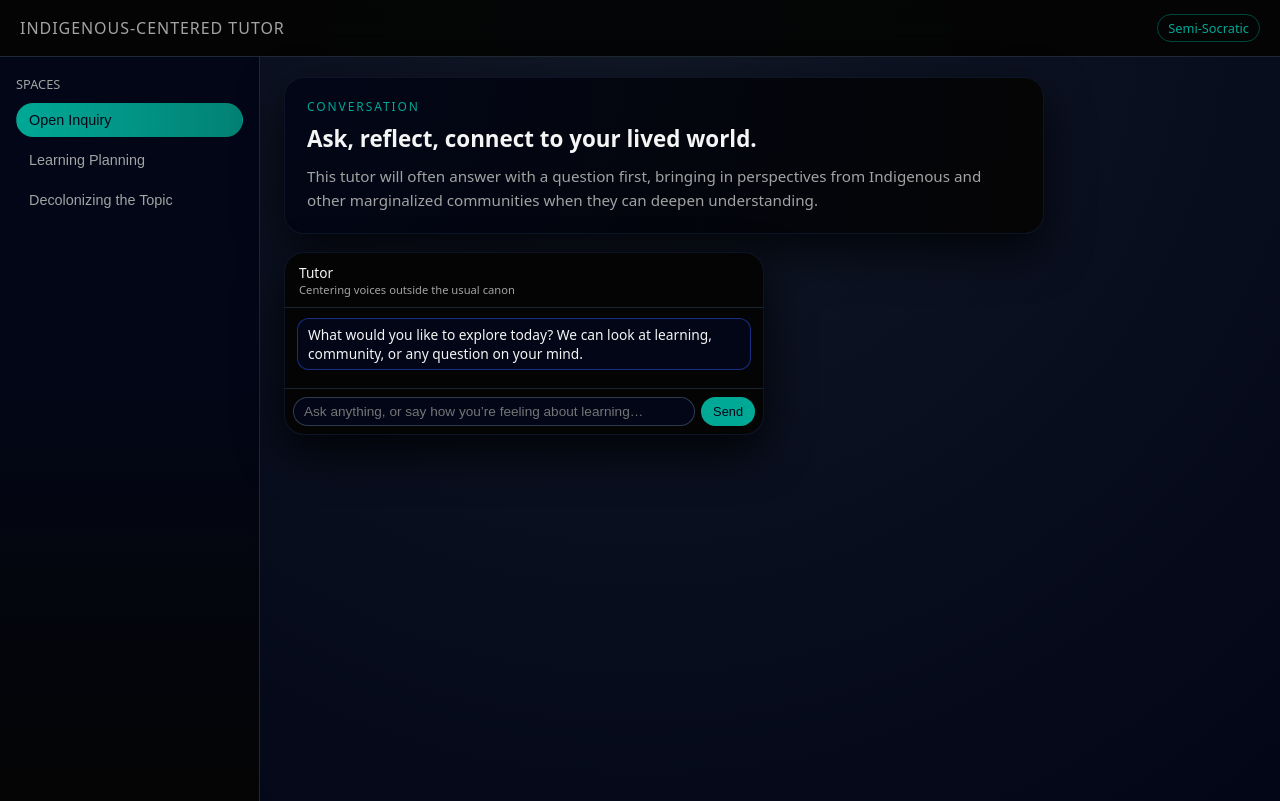
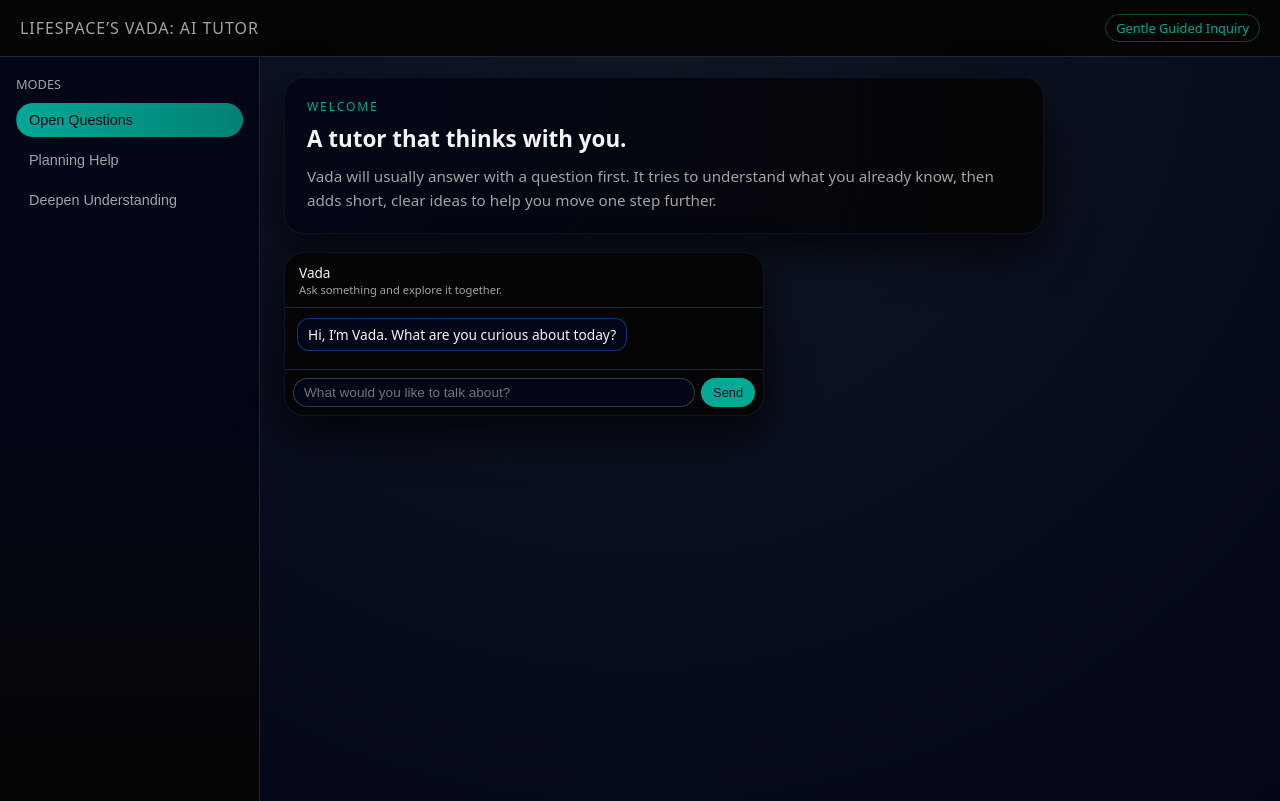
Before and after one commit to LifespaceEdu/vada-ai-tutor, a Next.js app: page / in a window 1280 px wide. Built offline with nearby package versions, Linux system fonts and the light colour scheme.

Commit message:
Update page.js

```diff
--- a/app/page.js
+++ b/app/page.js
@@ -7,7 +7,7 @@ export default function Home() {
     {
       role: "assistant",
       content:
-        "What would you like to explore today? We can look at learning, community, or any question on your mind.",
+        "Hi, I’m Vada. What are you curious about today?",
     },
   ]);
   const [input, setInput] = useState("");
@@ -53,37 +53,37 @@ export default function Home() {
   return (
     <main className="app">
       <header className="header">
-        <div className="header-title">Indigenous-Centered Tutor</div>
-        <div className="header-badge">Semi-Socratic</div>
+        <div className="header-title">Lifespace’s Vada: AI Tutor</div>
+        <div className="header-badge">Gentle Guided Inquiry</div>
       </header>
 
       <div className="layout">
         <aside className="nav">
-          <div className="nav-title">Spaces</div>
-          <button className="nav-item active">Open Inquiry</button>
-          <button className="nav-item">Learning Planning</button>
-          <button className="nav-item">Decolonizing the Topic</button>
+          <div className="nav-title">Modes</div>
+          <button className="nav-item active">Open Questions</button>
+          <button className="nav-item">Planning Help</button>
+          <button className="nav-item">Deepen Understanding</button>
         </aside>
 
         <section className="content">
           <div className="section-card">
-            <div className="section-label">Conversation</div>
+            <div className="section-label">Welcome</div>
             <h1 className="section-title">
-              Ask, reflect, connect to your lived world.
+              A tutor that thinks with you.
             </h1>
             <p className="section-body">
-              This tutor will often answer with a question first, bringing in
-              perspectives from Indigenous and other marginalized communities
-              when they can deepen understanding.
+              Vada will usually answer with a question first. It tries to
+              understand what you already know, then adds short, clear ideas
+              to help you move one step further.
             </p>
           </div>
 
           <div className="chat-container">
             <div className="chat-header">
               <div>
-                <div className="chat-title">Tutor</div>
+                <div className="chat-title">Vada</div>
                 <div className="chat-subtitle">
-                  Centering voices outside the usual canon
+                  Ask something and explore it together.
                 </div>
               </div>
             </div>
@@ -108,7 +108,7 @@ export default function Home() {
               <input
                 value={input}
                 onChange={(e) => setInput(e.target.value)}
-                placeholder="Ask anything, or say how you’re feeling about learning…"
+                placeholder="What would you like to talk about?"
               />
               <button type="submit" disabled={loading}>
                 Send
```
